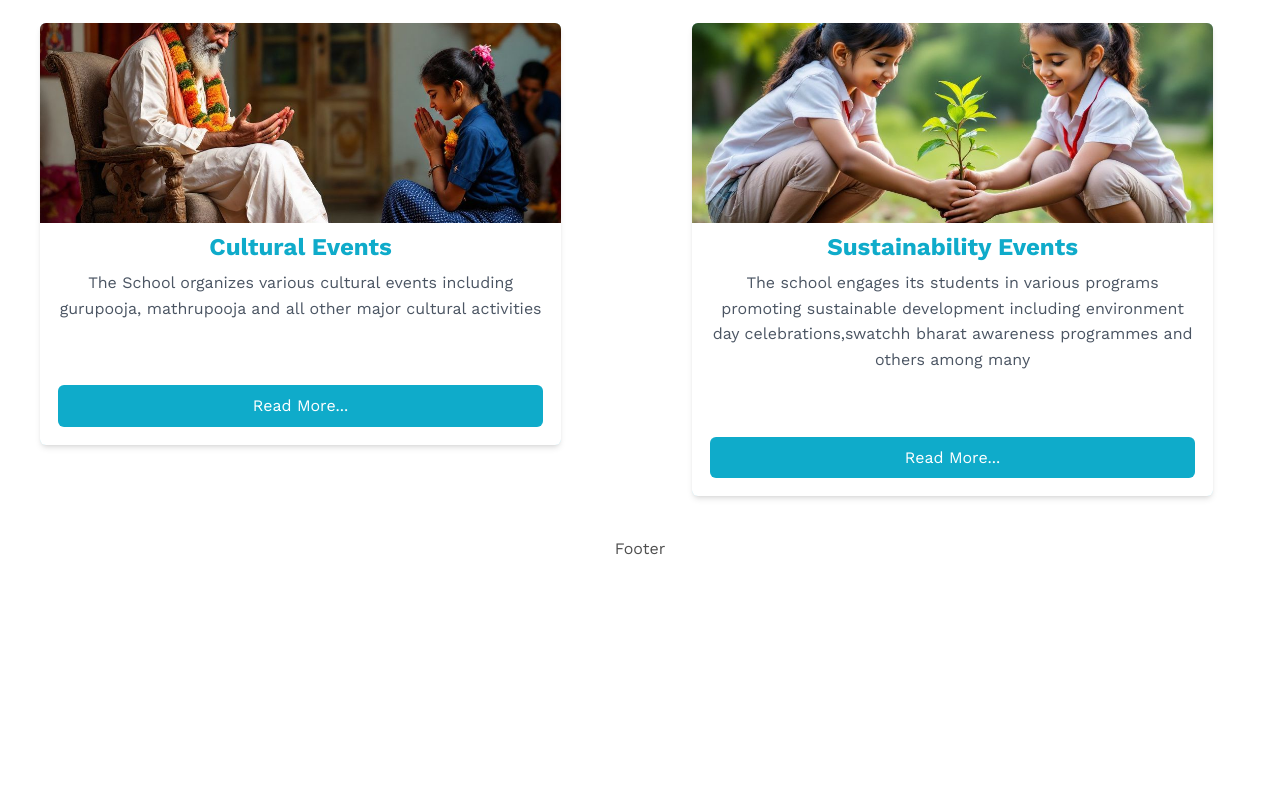
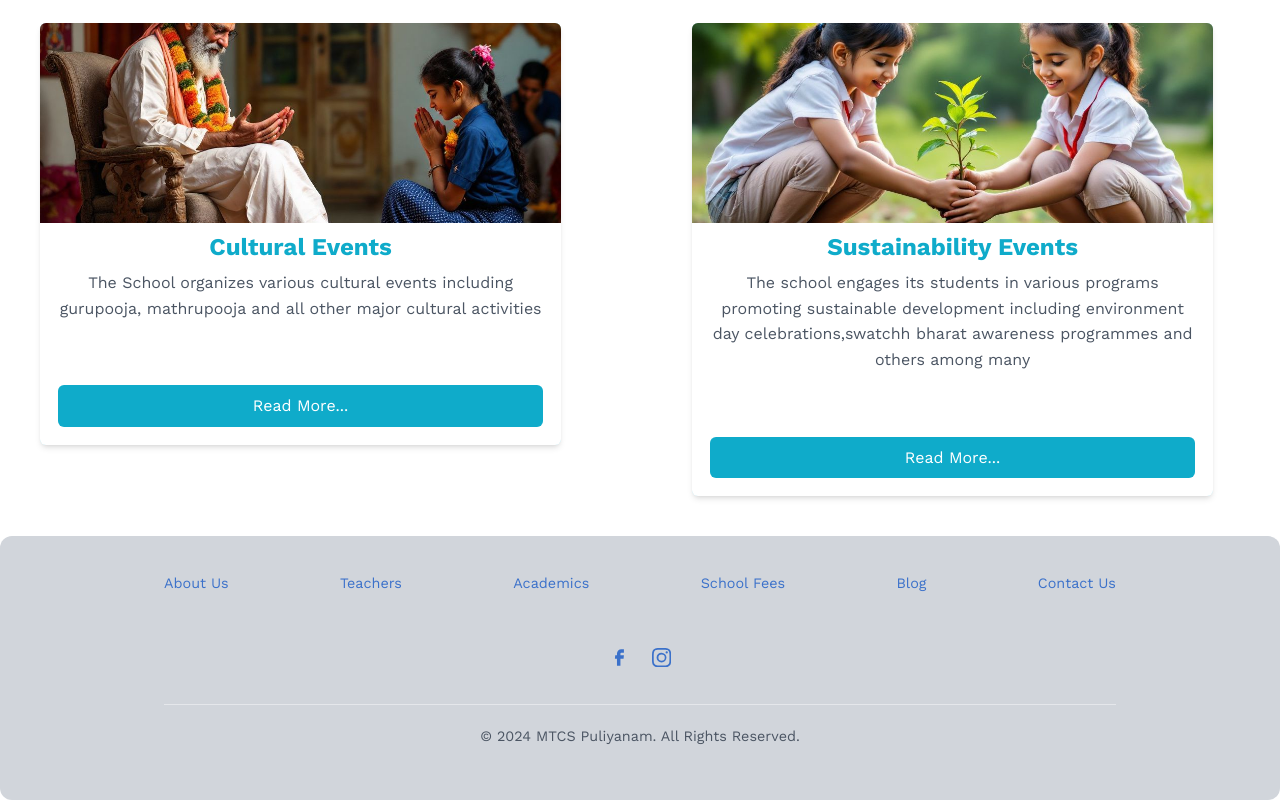
Before and after one commit to vidyajobin/MTCS-School, a React (Create React App) app: page /blog in a window 1280 px wide. Shown: the part 1078-1878 px from the top of the page. Before the commit the page ends 1640 px from the top, so only its background shows below. Built offline with nearby package versions, Linux system fonts and the light colour scheme.

Commit message:
create footer component and add it to blog page

```diff
--- a/src/components/Footer.js
+++ b/src/components/Footer.js
@@ -1,9 +1,51 @@
-import React from 'react'
+
+import React from "react";
+
+// react icons
+import {CgFacebook} from "react-icons/cg";
+import {BsInstagram,} from "react-icons/bs";
+import { Link } from "react-router-dom";
 
 const Footer = () => {
-  return (
-    <div>Footer</div>
-  )
-}
 
-export default Footer
+    return (
+      <footer className="bg-gray-300 rounded-xl w-full p-6 lg:p-9">
+            <div className="flex justify-center gap-[30px] flex-wrap w-full sm:px-32">
+                <div
+                    className="flex justify-center sm:justify-between gap-[30px] w-full flex-wrap">
+                    <Link to="/aboutus"><p className="text-[0.9rem] text-text hover:text-primary cursor-pointer transition-all duration-200">About Us</p></Link>
+                    <Link to="/teachers"><p className="text-[0.9rem] text-text hover:text-primary cursor-pointer transition-all duration-200">Teachers</p></Link>
+                    <Link to="/academics"><p className="text-[0.9rem] text-text hover:text-primary cursor-pointer transition-all duration-200">Academics</p></Link>
+                    <Link to="/schoolfees"><p className="text-[0.9rem] text-text hover:text-primary cursor-pointer transition-all duration-200">School Fees</p></Link>
+                    <Link to="/blog"><p className="text-[0.9rem] text-text hover:text-primary cursor-pointer transition-all duration-200">Blog</p></Link>
+                    <Link to="/contactus"><p className="text-[0.9rem] text-text hover:text-primary cursor-pointer transition-all duration-200">Contact
+                        Us</p></Link>
+                </div>
+
+                <div className="flex items-center flex-wrap gap-[10px] text-text">
+                    <a className="text-[1.3rem] p-1.5 cursor-pointer rounded-full hover:text-white hover:bg-primary transition-all duration-300" href="www.google.com">
+                        <CgFacebook/>
+                    </a>
+                    {/* <a className="text-[1.2rem] p-1.5 cursor-pointer rounded-full hover:text-white hover:bg-primary transition-all duration-300">
+                        <BsTwitter/>
+                    </a> */}
+                    <a className="text-[1.2rem] p-1.5 cursor-pointer rounded-full hover:text-white hover:bg-primary transition-all duration-300" href="www.google.com">
+                        <BsInstagram/>
+                    </a>
+                    {/* <a className="text-[1.2rem] p-1.5 cursor-pointer rounded-full hover:text-white hover:bg-primary transition-all duration-300">
+                        <BsLinkedin/>
+                    </a> */}
+                </div>
+
+
+                <div
+                    className="border-t border-gray-200 pt-[20px] flex items-center w-full flex-wrap gap-[20px] justify-center">
+                    <p className="text-[0.8rem] sm:text-[0.9rem] text-gray-600">© 2024 MTCS Puliyanam. All Rights
+                        Reserved. </p>
+                </div>
+            </div>
+        </footer>
+    );
+};
+
+export default Footer;
```
